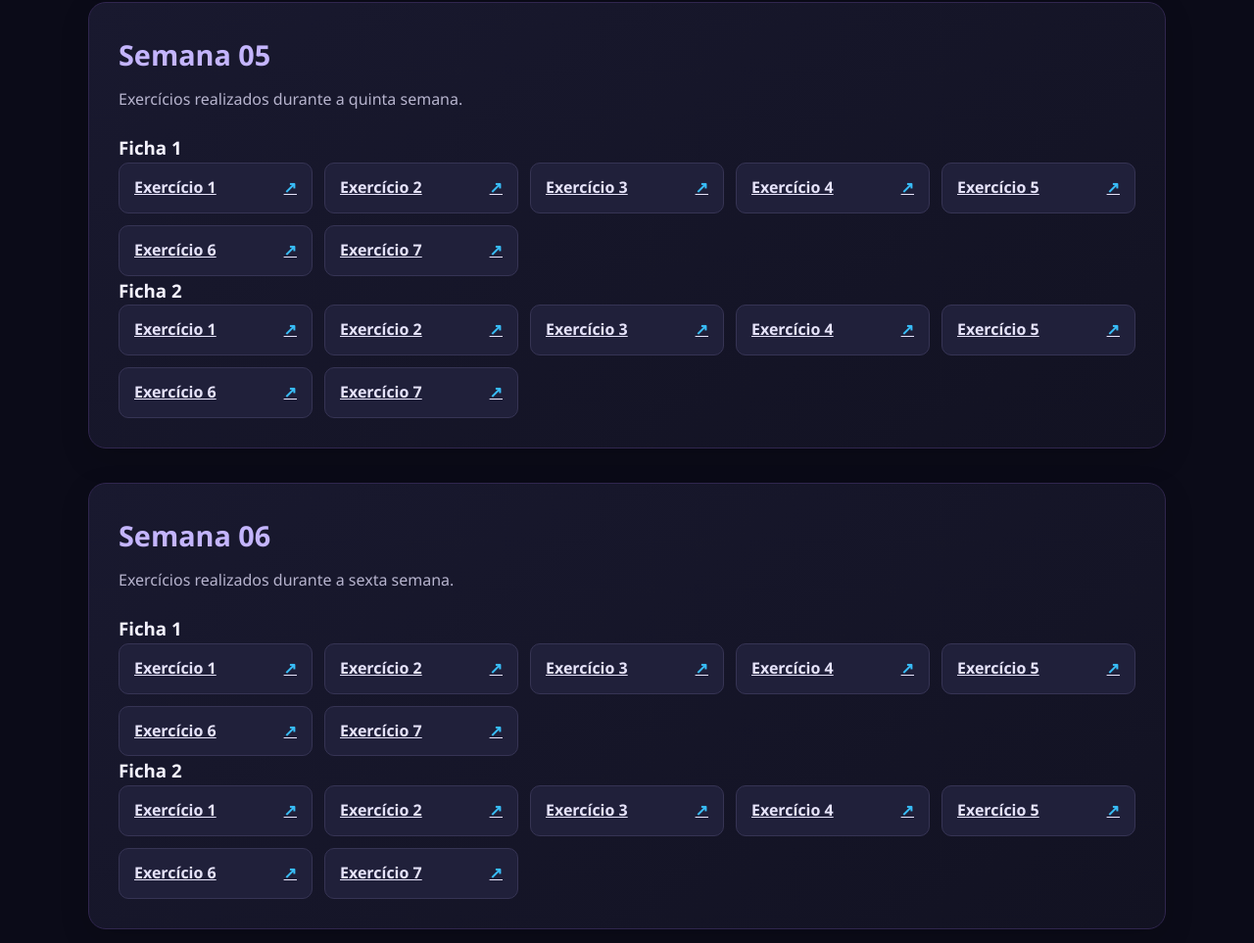
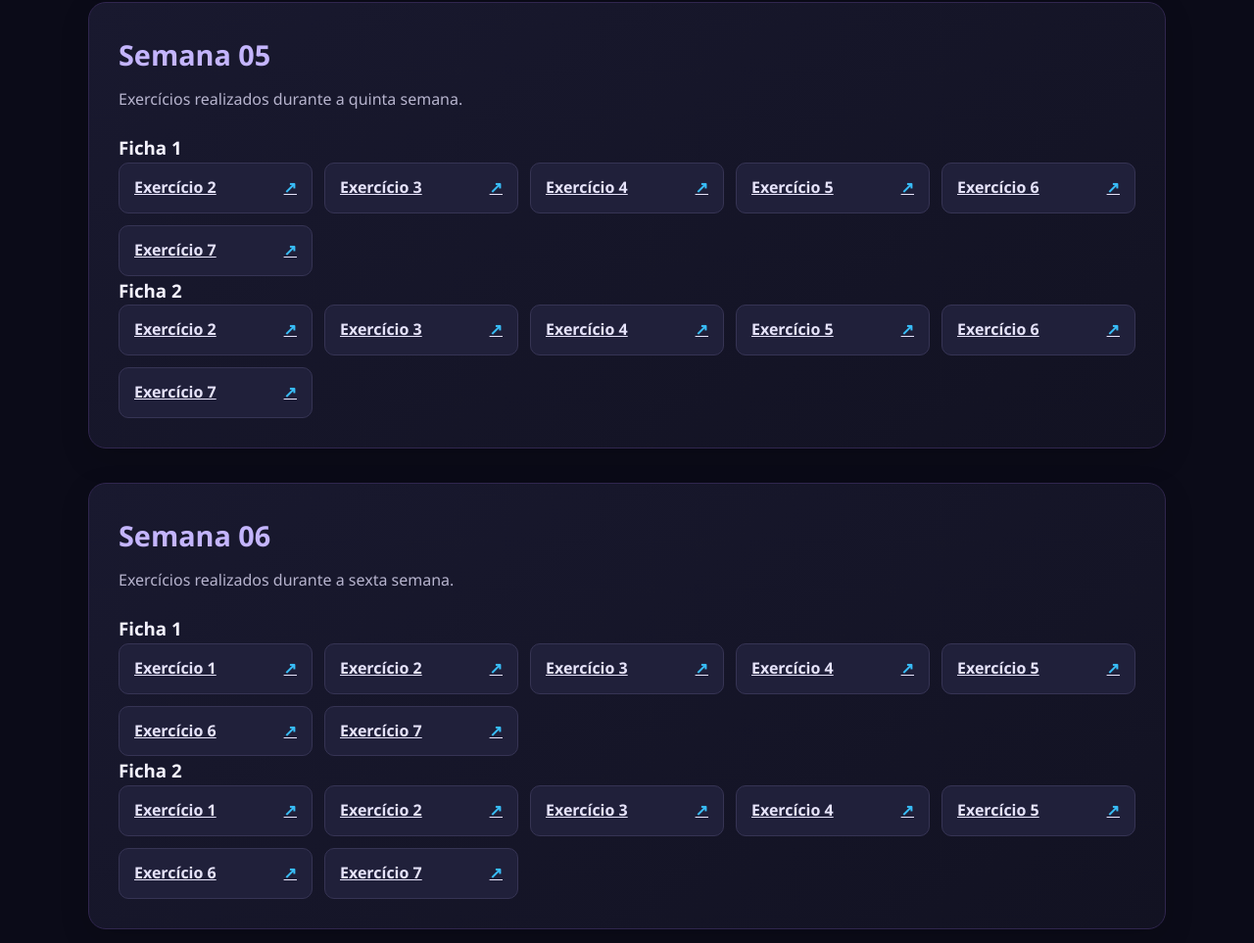
Before and after one commit to laraakk/portefolio-djd, a plain HTML site: page index.html in a window 1280 px wide. Shown: the part 1556-2519 px from the top of the page at 98% size. Drawn offline with Linux system fonts and the light colour scheme.

Commit message:
Mini correção na semana05

```diff
--- a/index.html
+++ b/index.html
@@ -70,7 +70,6 @@
 
             <h3>Ficha 1</h3>
             <ul>
-                <li><a href="semana05/Ficha 1/Exercício 1/PainelPersonagem.html">Exercício 1</a></li>
                 <li><a href="semana05/Ficha 1/Exercício 2/PainelPersonagem.html">Exercício 2</a></li>
                 <li><a href="semana05/Ficha 1/Exercício 3/PainelPersonagem.html">Exercício 3</a></li>
                 <li><a href="semana05/Ficha 1/Exercício 4/PainelPersonagem.html">Exercício 4</a></li>
@@ -81,7 +80,6 @@
 
             <h3>Ficha 2</h3>
             <ul>
-                <li><a href="semana05/Ficha 2/Exercício 1/ArenaTreino.html">Exercício 1</a></li>
                 <li><a href="semana05/Ficha 2/Exercício 2/ArenaTreino.html">Exercício 2</a></li>
                 <li><a href="semana05/Ficha 2/Exercício 3/ArenaTreino.html">Exercício 3</a></li>
                 <li><a href="semana05/Ficha 2/Exercício 4/ArenaTreino.html">Exercício 4</a></li>
```
